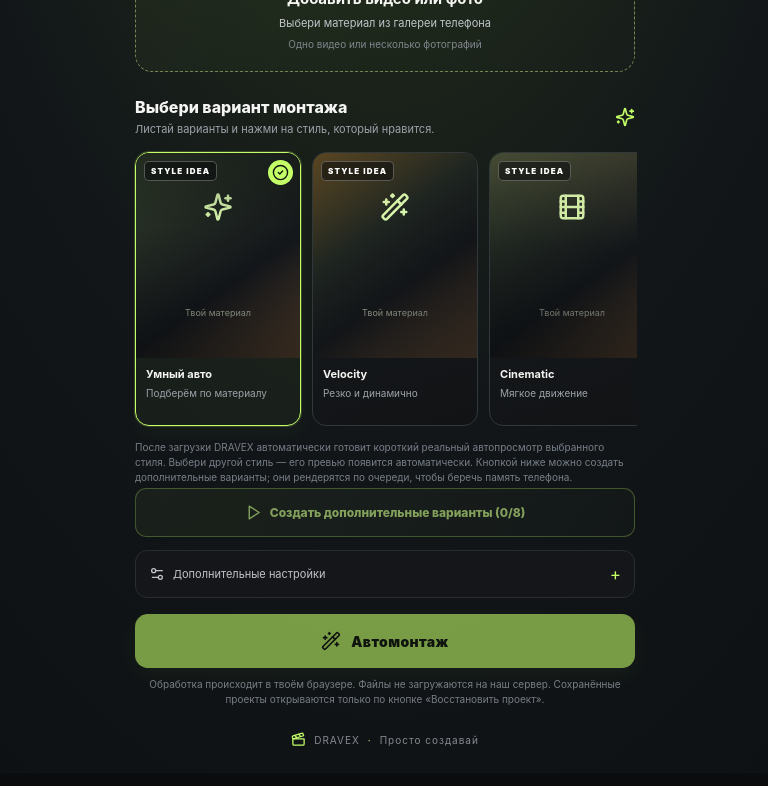
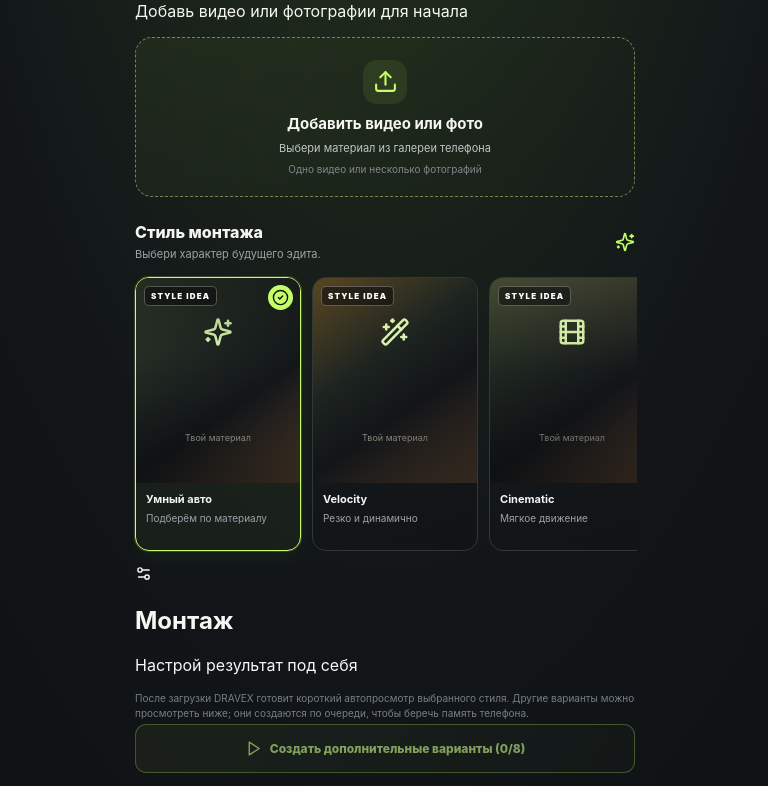
Before and after one commit to mlbbgame/dravex-ai-video-editor, a React (Vite) app: page / in a window 1280 px wide. Shown: the part 380-1166 px from the top of the page, without its empty margins (255-1023 px from the left). Built offline with nearby package versions, Linux system fonts and the light colour scheme.

Commit message:
Restructure editor into preview and controls workspace

```diff
--- a/src/App.tsx
+++ b/src/App.tsx
@@ -701,8 +701,11 @@ export default function App() {
             {previewStatus && <p className="dravex-preview-status" role="status">{previewStatus}</p>}
           </div>
         ) : (<>
-        <div className="dravex-intro"><h1>Создай видео<br /><span>автоматически</span></h1><p>Добавь материал — мы подберём монтаж под него.</p></div>
-        <input ref={videoInput} className="dravex-hidden" type="file" accept="video/*,image/*" multiple onChange={onMediaSelected} />
+        <div className="dravex-editor-layout">
+          <section className="dravex-stage-column" aria-label="Медиатека и предпросмотр">
+            <div className="dravex-intro"><div><span className="dravex-eyebrow">DRAVEX STUDIO</span><h1>Твоя история.<br /><span>Твой монтаж.</span></h1><p>Добавь материал, выбери стиль и собери ролик.</p></div><span className="dravex-editor-badge"><span />Локальный монтаж</span></div>
+            <input ref={videoInput} className="dravex-hidden" type="file" accept="video/*,image/*" multiple onChange={onMediaSelected} />
+            <div className="dravex-media-heading"><div><h2>Медиатека</h2><p>{mediaFiles.length ? `${mediaFiles.length} ${isImageMode ? "фото" : "видеофайл"} · ${(mediaFiles.reduce((sum, file) => sum + file.size, 0) / (1024 * 1024)).toFixed(1)} МБ` : "Добавь видео или фотографии для начала"}</p></div>{mediaFiles.length > 0 && <button type="button" onClick={() => videoInput.current?.click()}><Upload size={15} />Добавить</button>}</div>
         {!mediaFiles.length ? (
           <button className="dravex-upload" onClick={() => videoInput.current?.click()} type="button">
             <span className="dravex-upload-icon"><Upload size={25} /></span><strong>Добавить видео или фото</strong><span>Выбери материал из галереи телефона</span><small>Одно видео или несколько фотографий</small>
@@ -722,7 +725,7 @@ export default function App() {
           </div>
         )}
 
-        <div className="dravex-section-title"><div><h2>Выбери вариант монтажа</h2><p>Листай варианты и нажми на стиль, который нравится.</p></div><Sparkles size={20} /></div>
+        <div className="dravex-section-title"><div><h2>Стиль монтажа</h2><p>Выбери характер будущего эдита.</p></div><Sparkles size={20} /></div>
         <div className="dravex-variant-rail" aria-label="Варианты автоматического монтажа">
           {montageVariants.map((variant) => {
             const Icon = variant.icon;
@@ -746,10 +749,13 @@ export default function App() {
           })}
         </div>
         {activeRenderedVariant && <section className="dravex-real-preview dravex-variant-player" aria-live="polite">
-          <div><strong>Сейчас выбран: {activeRenderedVariant.title}</strong><span>Это реальный результат монтажа из твоего материала. Можно посмотреть, поставить на паузу или перемотать.</span></div>
+          <div><strong>Сейчас выбран: {activeRenderedVariant.title}</strong><span>Реальный предпросмотр выбранного варианта монтажа.</span></div>
           <video key={activeRenderedVariant.id} src={activeRenderedVariant.url} controls autoPlay muted loop playsInline preload="auto" />
         </section>}
-        <p className="dravex-variant-hint">После загрузки DRAVEX автоматически готовит короткий реальный автопросмотр выбранного стиля. Выбери другой стиль — его превью появится автоматически. Кнопкой ниже можно создать дополнительные варианты; они рендерятся по очереди, чтобы беречь память телефона.</p>
+          </section>
+          <aside className="dravex-control-column" aria-label="Управление монтажом">
+            <div className="dravex-control-heading"><span className="dravex-control-icon"><Settings2 size={17} /></span><div><h2>Монтаж</h2><p>Настрой результат под себя</p></div></div>
+            <p className="dravex-variant-hint">После загрузки DRAVEX готовит короткий автопросмотр выбранного стиля. Другие варианты можно просмотреть ниже; они создаются по очереди, чтобы беречь память телефона.</p>
         <button className="dravex-preview-action" type="button" disabled={!mediaFiles.length || busy || previewBusy || renderedVariants.length === montageVariants.length} onClick={createStylePreviews}>
           {previewBusy ? <LoaderCircle className="dravex-spin" size={17} /> : <Play size={17} />}
           {previewBusy ? `Подготовка автопросмотра… ${previewProgress}%` : renderedVariants.length === montageVariants.length ? "Все варианты готовы" : `Создать дополнительные варианты (${renderedVariants.length}/${montageVariants.length})`}
@@ -783,6 +789,8 @@ export default function App() {
         {busy && <div className="dravex-progress"><div className="dravex-progress-top"><strong>{stage === "analyzing" ? "Анализ материала" : "Создание ролика"}</strong><span>{stage === "analyzing" ? `${getScanPercent(scan)}%` : `${renderProgress}%`}</span></div><div className="dravex-progress-track"><span style={{ width: `${stage === "analyzing" ? getScanPercent(scan) : renderProgress}%` }} /></div><p>{message}</p><small>Не закрывай вкладку во время создания видео.</small></div>}
         {error && <div className="dravex-error" role="alert">{error}</div>}
         {stage === "done" && outputUrl && <section className="dravex-result"><div className="dravex-result-title"><CheckCircle2 size={21} /><div><strong>Видео готово!</strong><span>{cutCount} фрагментов · стиль: {usedStyle} · формат WebM</span></div></div><video className="dravex-output" src={outputUrl} controls playsInline /><div className="dravex-result-actions"><a href={outputUrl} download={outputName}><Download size={17} />Сохранить видео</a><button type="button" onClick={createMontage}><RefreshCw size={16} />Создать ещё</button></div></section>}
+          </aside>
+        </div>
         </>)}
       </section>
 
```
